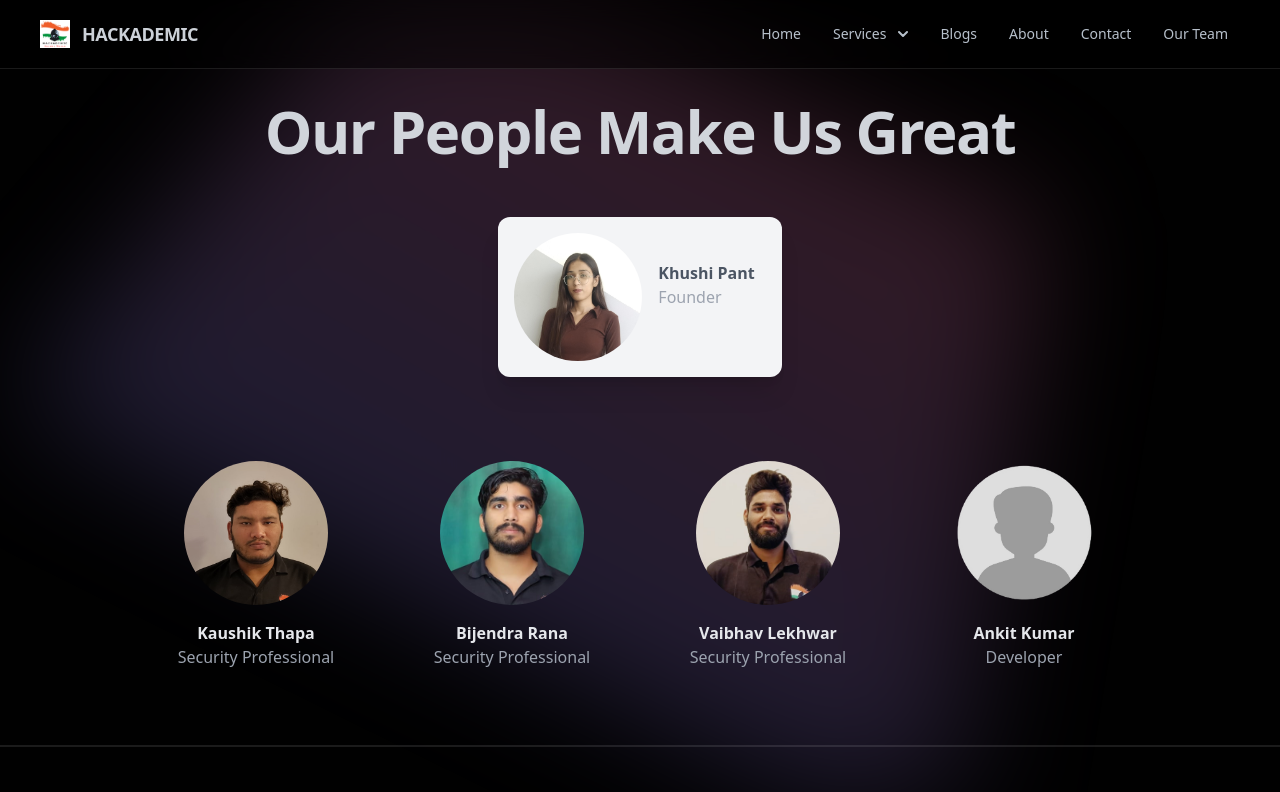
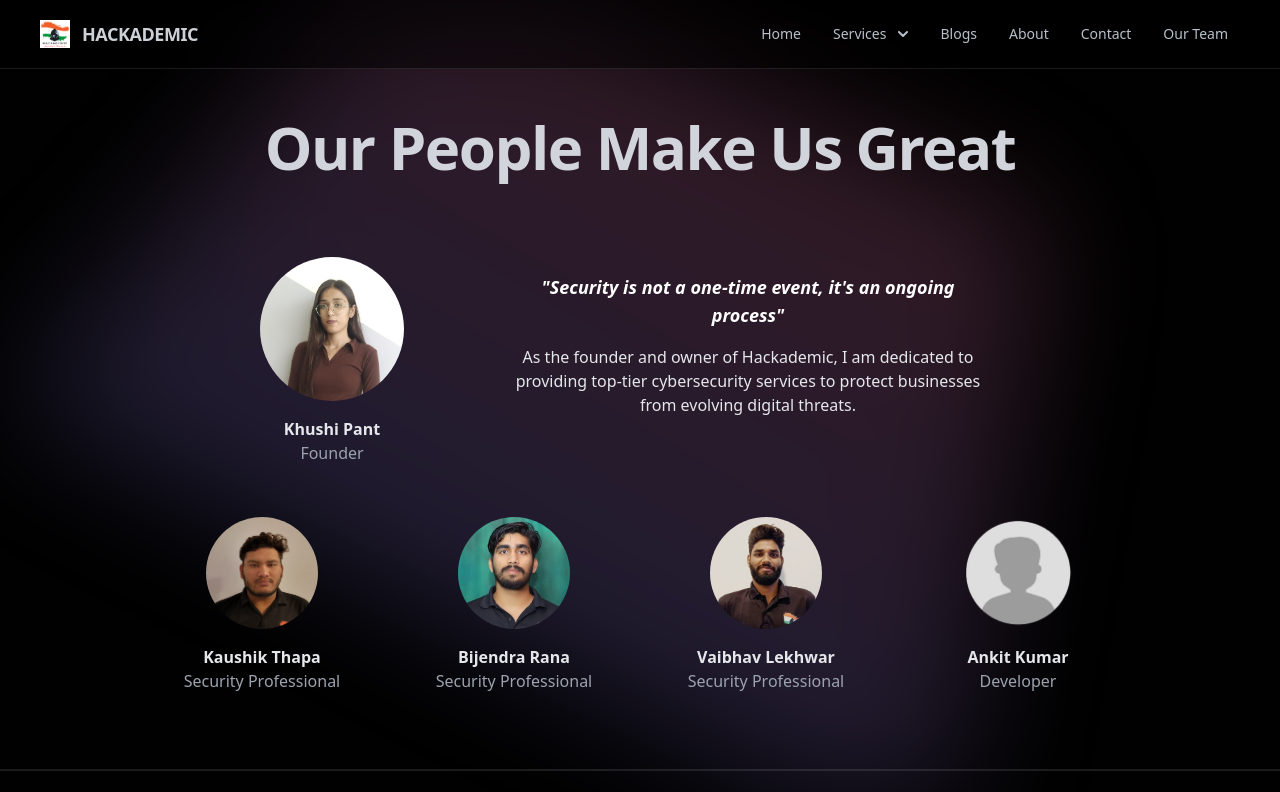
Before and after one commit to ankitku3101/Hackademic, a Next.js app: page /our-team in a window 1280 px wide. Shown: the top 792 px of the page. Built offline with nearby package versions, Linux system fonts and the light colour scheme.

Commit message:
Updated teams section and its components

```diff
--- a/app/our-team/page.tsx
+++ b/app/our-team/page.tsx
@@ -3,24 +3,36 @@ import MemberCard from '@/components/MemberCard';
 import ProfileCard from '@/components/ProfileCard';
 import React from 'react';
 
-function page() {
+function Page() {
   return (
-    <div className="container h-auto pb-20">
+    <div className="container mx-auto h-auto pb-20 px-4 sm:px-6 lg:px-8">
       <BackgroundGradient color1="#ff80b5" color2="#9089fc" position="bottom" id={12} />
-      <div className="p-8">
-        <h1 className="text-6xl text-center font-bold tracking-tight text-gray-300">
+
+      <div className="text-center mt-12 mb-8">
+        <h1 className="text-4xl sm:text-5xl lg:text-6xl font-bold tracking-tight text-gray-300">
           Our People Make Us Great
         </h1>
       </div>
-      <div className="flex p-6 justify-center">
-        <ProfileCard
-          profileImg="/assets/KhushiPant.jpg"
-          name="Khushi Pant"
-          designation="Founder"
-          emailId="khushi@gmail.com"
-        />
+
+      <div className="flex flex-col md:flex-row justify-center items-center gap-8 md:gap-10 mb-8">
+        <div className="flex-shrink-0">
+          <ProfileCard
+            profileImg="/assets/KhushiPant.jpg"
+            name="Khushi Pant"
+            designation="Founder"
+          />
+        </div>
+        <div className="flex flex-col items-center max-w-md md:max-w-xl gap-4 text-center md:text-center px-4 sm:px-6 mt-12">
+          <h2 className="text-lg italic font-semibold px-4 sm:px-6">
+            "Security is not a one-time event, it's an ongoing process"
+          </h2>
+          <p className="text-gray-200 px-4 sm:px-6">
+            As the founder and owner of Hackademic, I am dedicated to providing top-tier cybersecurity services to protect businesses from evolving digital threats.
+          </p>
+        </div>
       </div>
-      <div className="grid grid-cols-1 lg:grid-cols-4 max-w-xl mx-auto md:max-w-3xl lg:max-w-5xl mt-10 pb-16">
+
+      <div className="grid grid-cols-1 sm:grid-cols-2 lg:grid-cols-4 gap-8 max-w-5xl mx-auto px-4 sm:px-6">
         <MemberCard profileImg={'/assets/kaushik.jpg'} name="Kaushik Thapa" designation="Security Professional" />
         <MemberCard profileImg={'/assets/BijendraRana.jpg'} name="Bijendra Rana" designation="Security Professional" />
         <MemberCard profileImg={'/assets/vaibhav.jpg'} name="Vaibhav Lekhwar" designation="Security Professional" />
@@ -30,4 +42,4 @@ function page() {
   );
 }
 
-export default page;
+export default Page;
--- a/components/MemberCard.tsx
+++ b/components/MemberCard.tsx
@@ -8,10 +8,10 @@ interface MemberCardProps {
 
 const MemberCard: React.FC<MemberCardProps> = ({ profileImg, name, designation}) => {
   return (
-    <div className='h-40'>
+    <div className='h-40 my-8'>
       <div className="relative overflow-hidden group rounded-xl p-5 transition-all duration-500 transform">
           <div className="flex flex-col items-center gap-4 text-center">
-              <div className="relative w-36 h-36 group-hover:w-40 group-hover:h-40 transition-all duration-500">
+              <div className="relative w-28 h-28 group-hover:w-32 group-hover:h-32 transition-all duration-500">
                   <Image
                   src={profileImg}
                   alt={`${name}'s avatar`}
--- a/components/ProfileCard.tsx
+++ b/components/ProfileCard.tsx
@@ -4,33 +4,25 @@ interface ProfileCardProps {
   profileImg: string;
   name: string;
   designation: string;
-  emailId: string;
 }
 
-const ProfileCard: React.FC<ProfileCardProps> = ({ profileImg, name, designation, emailId }) => {
+const ProfileCard: React.FC<ProfileCardProps> = ({ profileImg, name, designation }) => {
   return (
-    <div className='h-40'>
-      <div className="bg-gray-100 relative shadow-xl overflow-hidden hover:shadow-2xl group rounded-xl p-4 transition-all duration-500 transform">
-          <div className="flex items-center gap-4">
-              <div className="relative w-32 h-32 group-hover:w-36 group-hover:h-36 transition-all duration-500">
+    <div className='h-40 my-8'>
+      <div className="relative overflow-hidden group rounded-xl p-4 transition-all duration-500 transform">
+          <div className="flex flex-col items-center gap-4">
+              <div className="relative w-36 h-36 group-hover:w-40 group-hover:h-40 transition-all duration-500">
                   <Image
-                  src={profileImg}
-                  alt={`${name}'s avatar`}
-                  layout="fill"
-                  objectFit="cover"
-                  className="rounded-full"
-                  priority
+                    src={profileImg}
+                    alt={`${name}'s avatar`}
+                    layout="fill"
+                    objectFit="cover"
+                    className="rounded-full"
                   />
               </div>
-              <div className="w-fit transition-all transform duration-500">
-                  <h1 className="text-gray-600 dark:text-gray-200 font-bold">{name}</h1>
+              <div className="w-fit text-center transition-all transform duration-500">
+                  <h1 className="text-gray-200 font-bold">{name}</h1>
                   <p className="text-gray-400">{designation}</p>
-                  <a
-                  href={`mailto:${emailId}`}
-                  className="text-xs text-gray-500 dark:text-gray-200 group-hover:opacity-100 opacity-0 transform transition-all duration-500"
-                  >
-                  {emailId}
-                  </a>
               </div>
           </div>
       </div>
```
